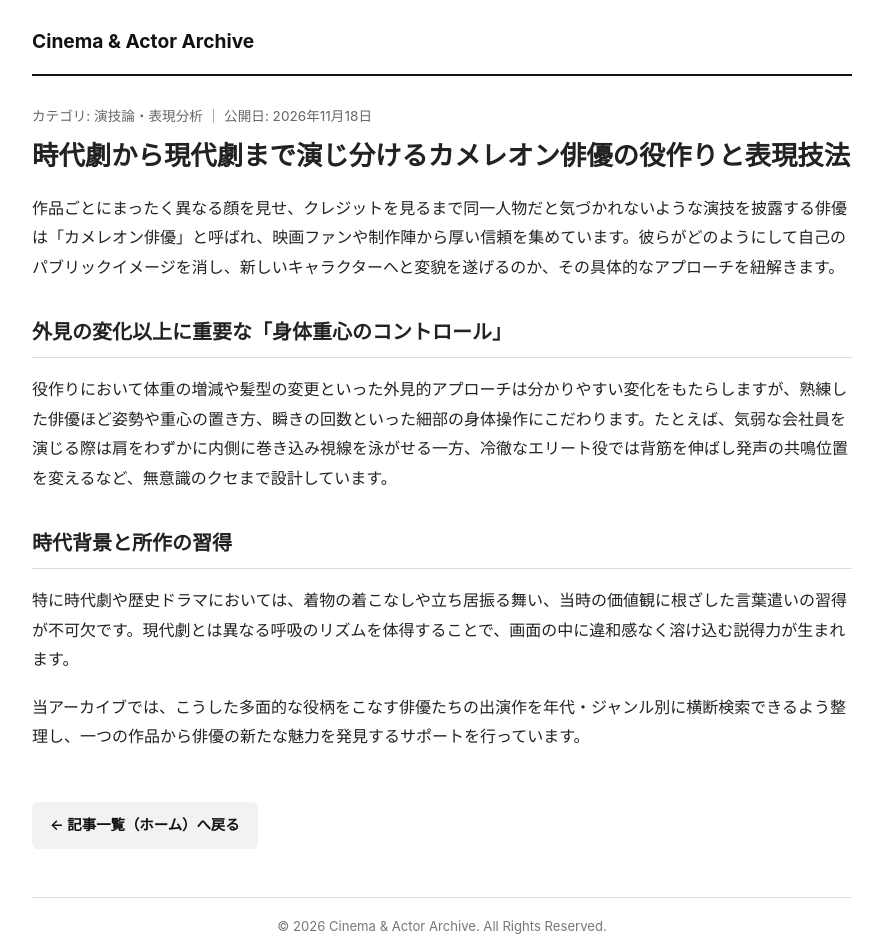
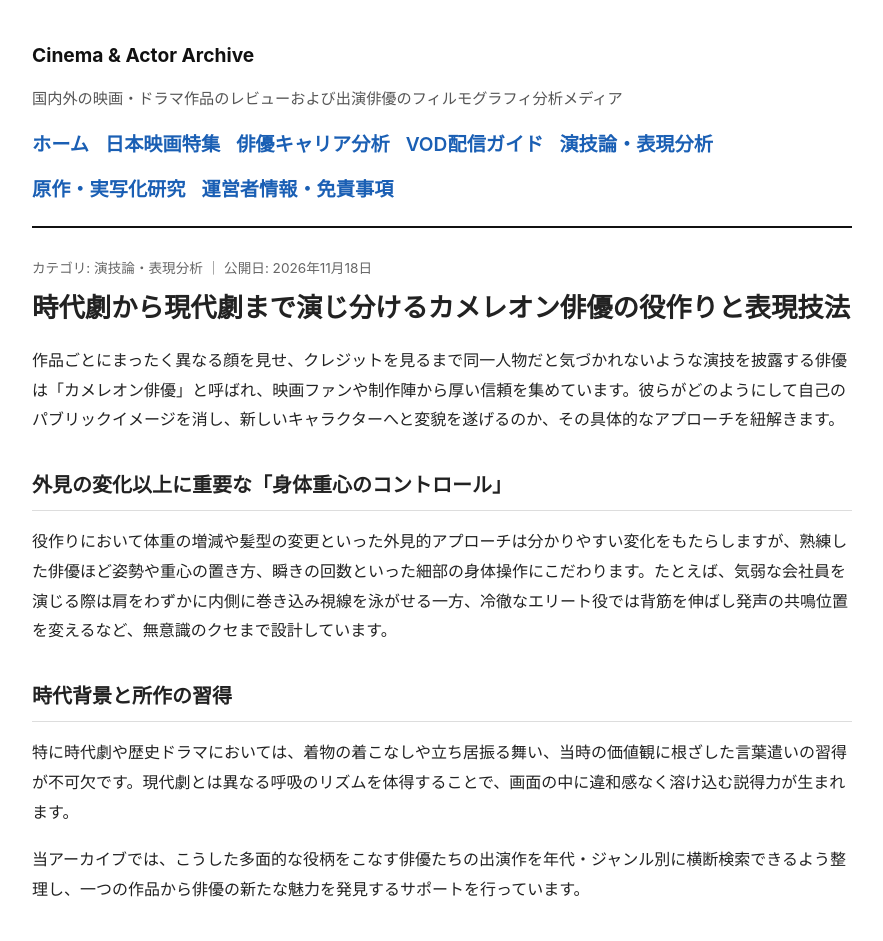
Before and after one commit to daviskim1982/daviskim, a plain HTML site: page post4.html in a window 1280 px wide. Shown: the top 941 px of the page, without its empty margins (198-1081 px from the left). Drawn offline with Linux system fonts and the light colour scheme.

Commit message:
Enhance header with navigation and styling

```diff
--- a/post4.html
+++ b/post4.html
@@ -17,7 +17,19 @@
   </style>
 </head>
 <body>
-  <header><a href="index.html">Cinema & Actor Archive</a></header>
+  <header style="border-bottom: 2px solid #111; padding-bottom: 18px; margin-bottom: 28px;">
+    <div style="font-size: 1.85rem; font-weight: 700; margin-bottom: 6px;"><a href="index.html" style="color: #111; text-decoration: none;">Cinema & Actor Archive</a></div>
+    <p style="color: #555; font-size: 0.95rem; margin: 0;">国内外の映画・ドラマ作品のレビューおよび出演俳優のフィルモグラフィ分析メディア</p>
+    <nav style="margin-top: 14px; font-size: 0.9rem; display: flex; flex-wrap: wrap; gap: 10px 16px;">
+      <a href="index.html" style="color: #1a5fb4; text-decoration: none; font-weight: 600;">ホーム</a>
+      <a href="post1.html" style="color: #1a5fb4; text-decoration: none; font-weight: 600;">日本映画特集</a>
+      <a href="post2.html" style="color: #1a5fb4; text-decoration: none; font-weight: 600;">俳優キャリア分析</a>
+      <a href="post3.html" style="color: #1a5fb4; text-decoration: none; font-weight: 600;">VOD配信ガイド</a>
+      <a href="post4.html" style="color: #1a5fb4; text-decoration: none; font-weight: 600;">演技論・表現分析</a>
+      <a href="post5.html" style="color: #1a5fb4; text-decoration: none; font-weight: 600;">原作・実写化研究</a>
+      <a href="about.html" style="color: #1a5fb4; text-decoration: none; font-weight: 600;">運営者情報・免責事項</a>
+    </nav>
+  </header>
   <article>
     <div class="meta">カテゴリ: 演技論・表現分析 ｜ 公開日: 2026年11月18日</div>
     <h1>時代劇から現代劇まで演じ分けるカメレオン俳優の役作りと表現技法</h1>
```
